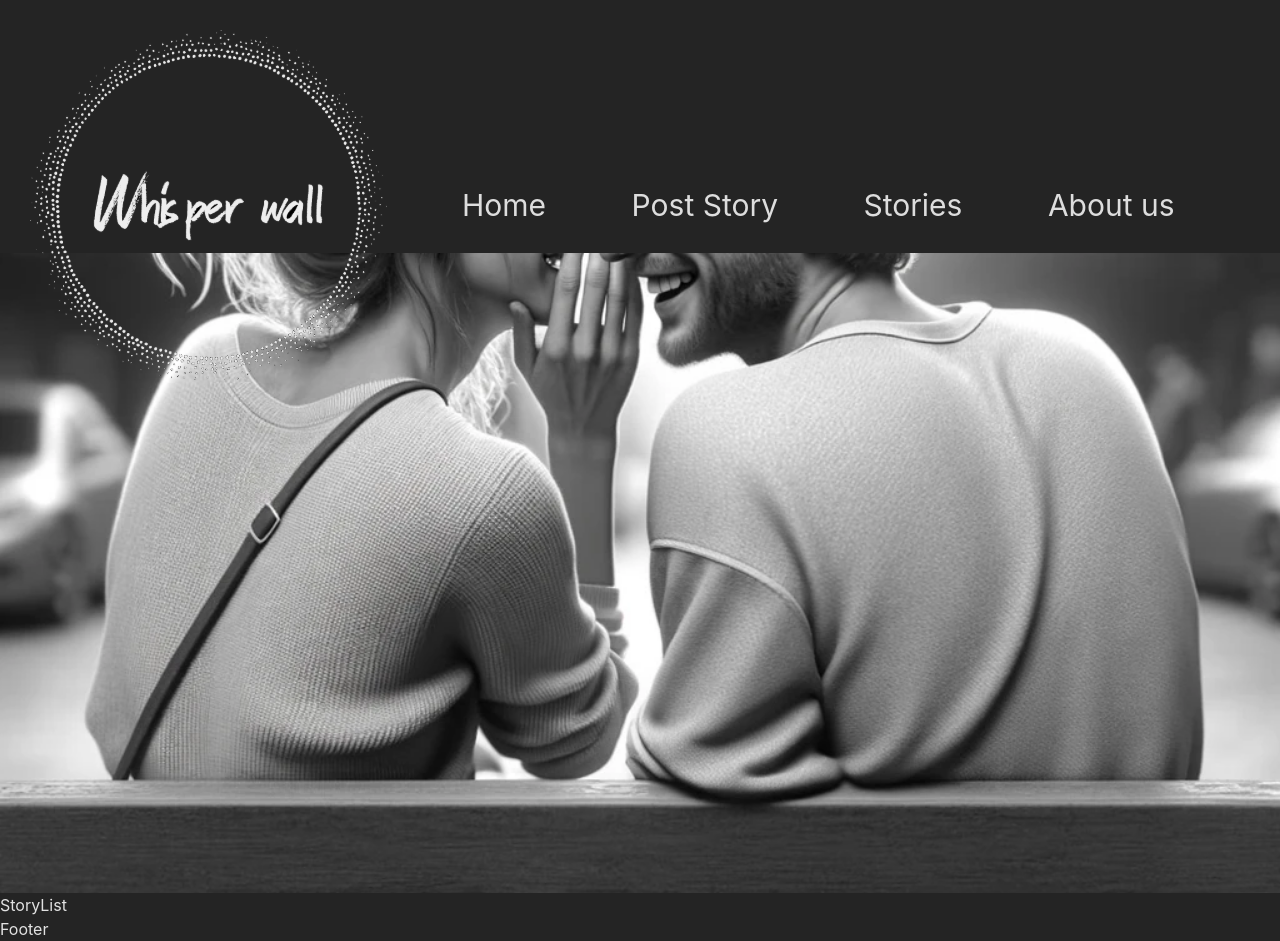
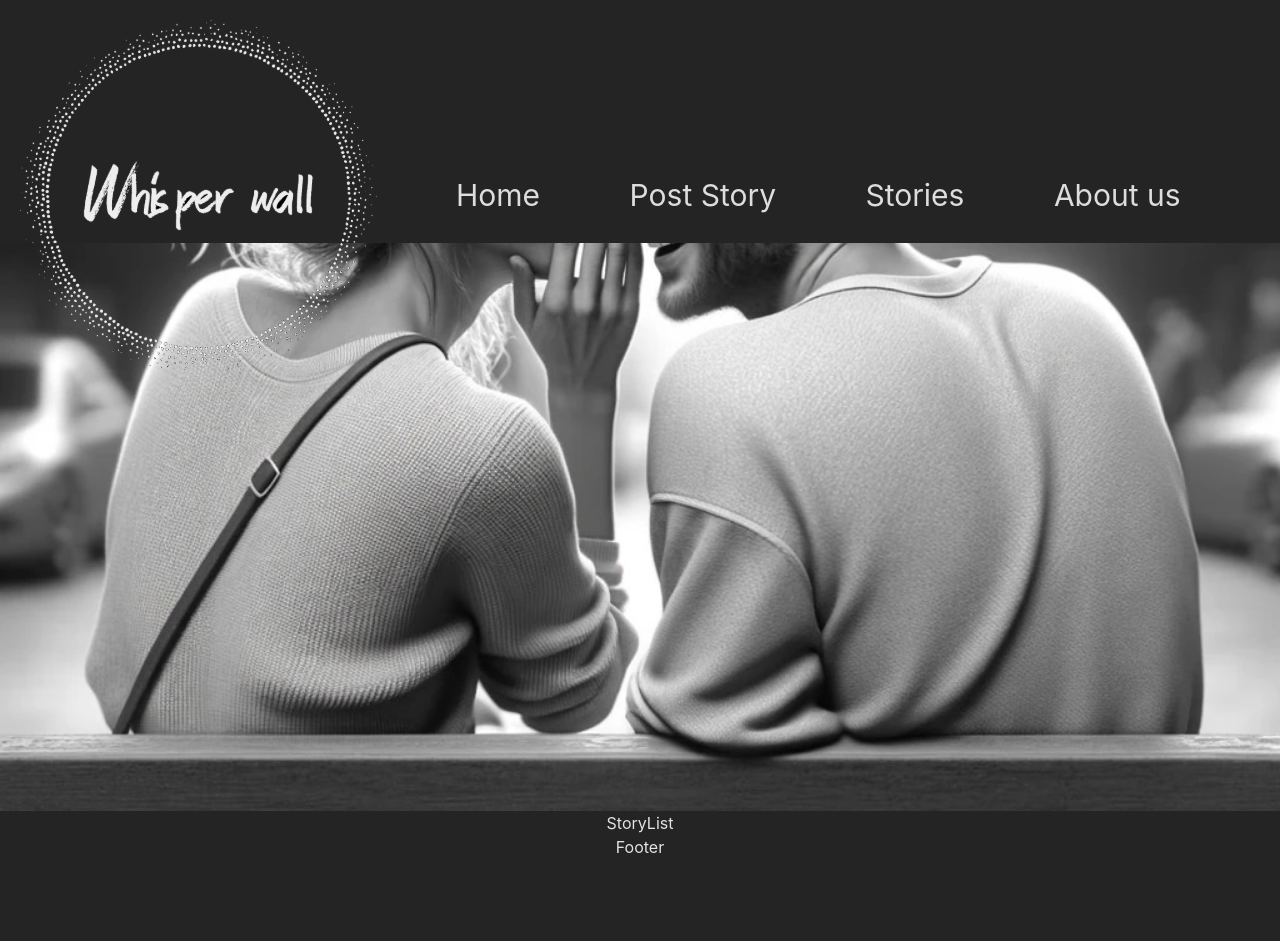
Before and after one commit to Technigo/final-boiler-plate-monorepo, a React (Vite) app in the folder frontend/: page / in a window 1280 px wide. After the commit the page ends 859 px from the top, so only its background shows below. Built offline with nearby package versions, Linux system fonts and the light colour scheme.

Commit message:
finnished header

```diff
--- a/frontend/src/App.css
+++ b/frontend/src/App.css
@@ -1,11 +1,11 @@
 /* Apply styles to the root element of the application */
-/* #root {
-  max-width: 1280px;
+#root {
+  max-width: 1350px;
   margin: 0 auto;
 
   min-height: 100vh;
   text-align: center;
-} */
+}
 
 :root {
   font-family: Inter, system-ui, Avenir, Helvetica, Arial, sans-serif;
@@ -37,6 +37,12 @@
   box-sizing: border-box;
 }
 
+body {
+  display: flex;
+  justify-content: center;
+  align-items: center;
+}
+
 /* Original Colors */
 .color-1 {
   background-color: #026c7c; /* Teal */
--- a/frontend/src/components/Hero/Hero.css
+++ b/frontend/src/components/Hero/Hero.css
@@ -1,12 +1,25 @@
 .hero-wrapper {
-    background-image: url('/public/hero2.png');
-    width: 100vw;
-    height: 80vh;
-    background-size: cover;
-    background-position: center;
-    background-repeat: no-repeat;
+  background-image: url("/public/hero2.png");
+  width: 100vw;
+  height: 27vh;
+  background-size: cover;
+  background-position: center;
+  background-repeat: no-repeat;
+  max-width: 1350px;
 }
 
 .hero-image {
-    width: 100vw;
+  width: 100vw;
 }
+
+@media (min-width: 768px) {
+  .hero-wrapper {
+    height: 44vh;
+  }
+}
+
+@media (min-width: 1280px) {
+  .hero-wrapper {
+    height: 71vh;
+  }
+}
--- a/frontend/src/components/NavBar/NavBar.css
+++ b/frontend/src/components/NavBar/NavBar.css
@@ -4,22 +4,23 @@
   justify-content: space-between;
   align-items: center;
   padding: 10px;
-  padding-left: 30px;
-  padding-right: 30px;
-  padding-top: 30px;
+  padding-left: 20px;
+  padding-right: 20px;
+  padding-top: 20px;
 }
 
 .logo {
   fill: #faebd7;
-  height: 350px;
+  height: 100px;
   filter: invert(1);
-  margin-bottom: -137px;
+  margin-bottom: -42px;
 }
 
 .hamburger {
   display: block;
   height: 30px;
   padding-right: 20px;
+  margin-bottom: -23px;
 }
 
 .dropdown {
@@ -51,13 +52,28 @@
 
 .nav-links {
   display: none;
-  margin-bottom: -137px;
 }
 
+@media (min-width: 768px) {
+  .hamburger {
+    display: none;
+  }
+
+  .logo {
+    height: 140px;
+    margin-bottom: -60px;
+  }
+
+  .nav-links {
+    display: flex;
+    justify-content: space-evenly;
+    width: 100%;
+    margin-bottom: -60px;
+  }
   .nav-links a {
     text-decoration: none;
     color: #ddd;
-  font-size: 30px;
+    font-size: 20px;
   }
 
   .nav-item {
@@ -69,15 +85,19 @@
     transform: scale(1.3); /* Slightly enlarge the item on hover */
     /* You can adjust the scale value as needed */
   }
+}
 
-@media (min-width: 768px) {
-  .hamburger {
-    display: none;
+@media (min-width: 1280px) {
+  .logo {
+    height: 350px;
+    margin-bottom: -137px;
   }
 
   .nav-links {
-    display: flex;
-    justify-content: space-evenly;
-    width: 100%;
+    margin-bottom: -137px;
+  }
+
+  .nav-links a {
+    font-size: 30px;
   }
 }
```
Lines whose indentation alone changed are shown as unchanged.
